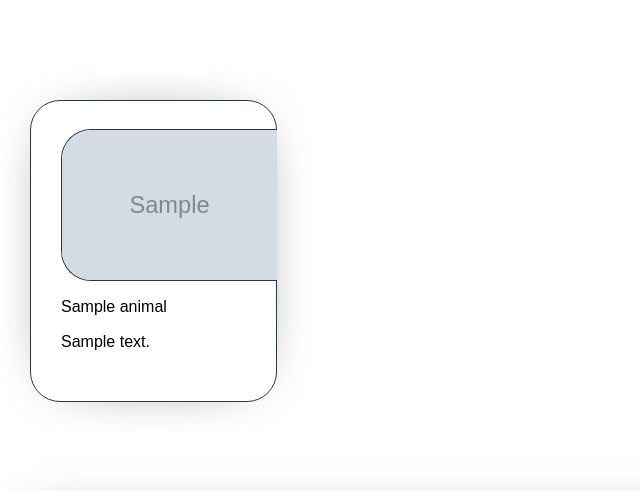
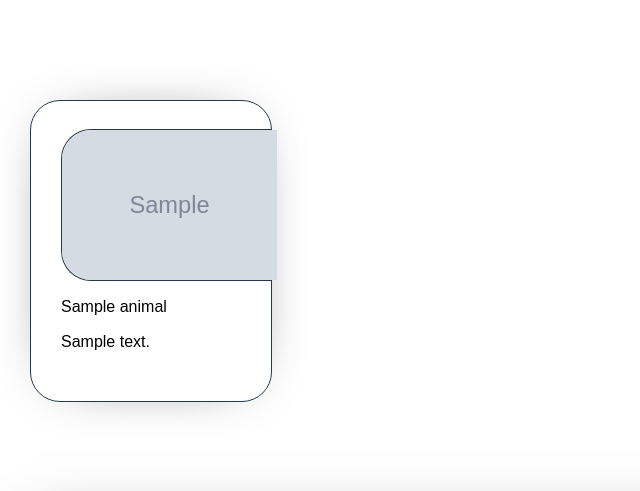
Before and after one commit to alexakka/animal-shelter, a Django app: page / in a window 1280 px wide; the page is wider, and only the part inside the window is pictured. Shown: the part 100-591 px from the top of that part, without its empty margins (0-640 px from the left). Run offline with Django 4.2, Linux system fonts and the light colour scheme; tables that the repository leaves empty hold one stand-in row (values such as "Sample post"); grey boxes marked "Sample" are stand-in pictures.

Commit message:
edit-main.css

```diff
--- a/shelter/static/shelter/css/main.css
+++ b/shelter/static/shelter/css/main.css
@@ -12,7 +12,7 @@
 */
 
 .wrapper-for-elem{
-    width: 245px;
+    width: 240px;  /*      */
     height: 300px;
     border: 1px solid var(--secondary-color);
     border-radius: 30px;
@@ -24,7 +24,7 @@
     box-shadow: 0px 0px 61px -36px rgba(0,0,0,0.96);
 }
 .photo-of-elem{
-    width: 215px;
+    width: 210px;  /**/
     height: 150px;
     border: 1px solid var(--secondary-color);
     border-right: 0px;
@@ -34,14 +34,24 @@
     border-radius: 30px 0 0 30px;
     text-align: left;
 }
-.short-discr-of-elem{
+.img-of-elem{
     width: 215px;
     height: 150px;
+    border-radius: 30px 0 0 30px;
+    text-align: left;
+}
+.short-discr-of-elem{
+    width: 210px;  /*  */
+    max-height: 400px;
     padding-left: 30px;
     position: absolute;
     top: 180px;
     font-size: 32px;
     line-height: 0.2;
+/*
+    display: flex;
+    flex-direction: column;
+    justify-content: center;*/
 }
 .button-for-el{
     padding: 0px;
@@ -51,6 +61,8 @@
     text-align: left;
     font-size: 16px;
     line-height: 1.2;
+    /*
+    margin: 0px;*/
 }
 
 
@@ -69,6 +81,7 @@
     justify-content: center;
     align-items: center;
 }
+/*
 .button-for-arr{
     width: 60px;
     height: 60px;
@@ -87,7 +100,7 @@
 }
 #left-button{
     transform: rotate(270deg);
-}
+}*/
 
 .frequently-asked-questions{
     margin: 70px auto;
@@ -163,10 +176,3 @@
     border: none;
     outline: none;
 }
-
-.img-of-elem{
-    width: 215px;
-    height: 150px;
-    border-radius: 30px 0 0 30px;
-    text-align: left;
-}
```
